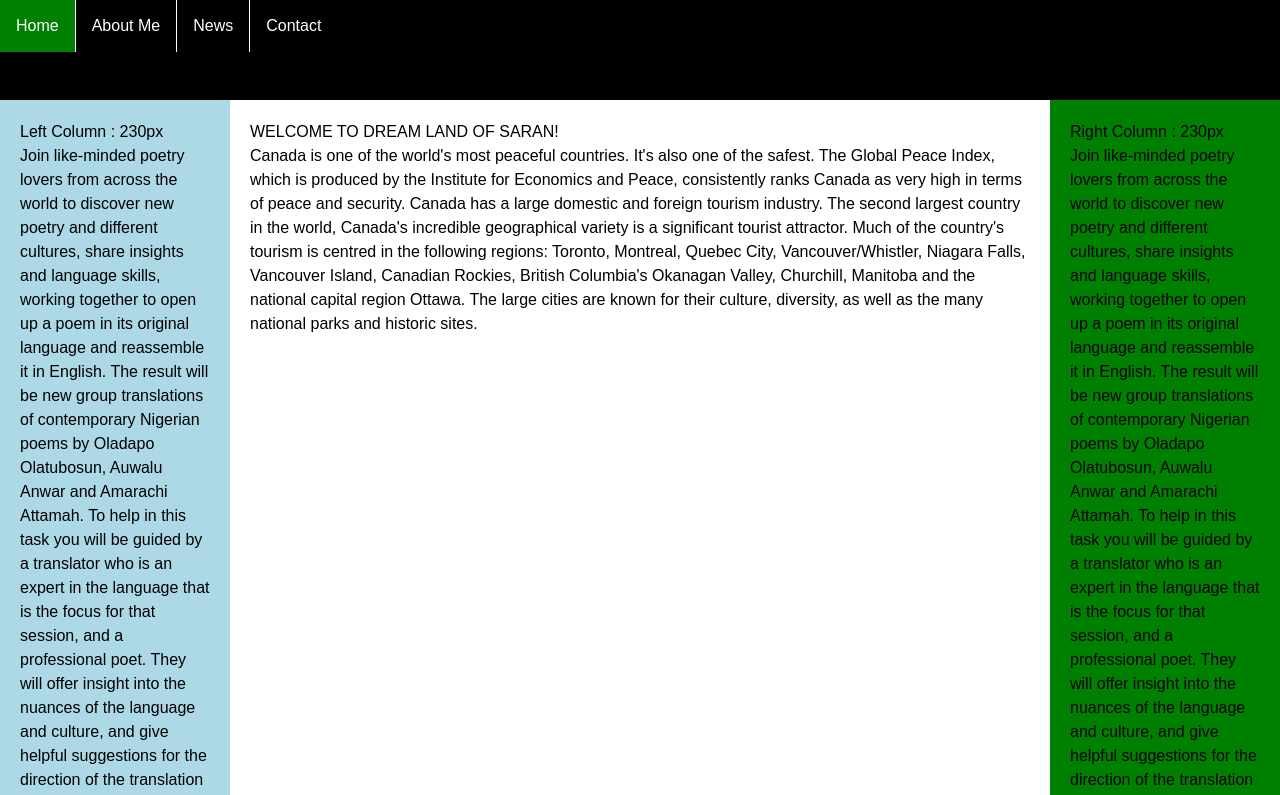
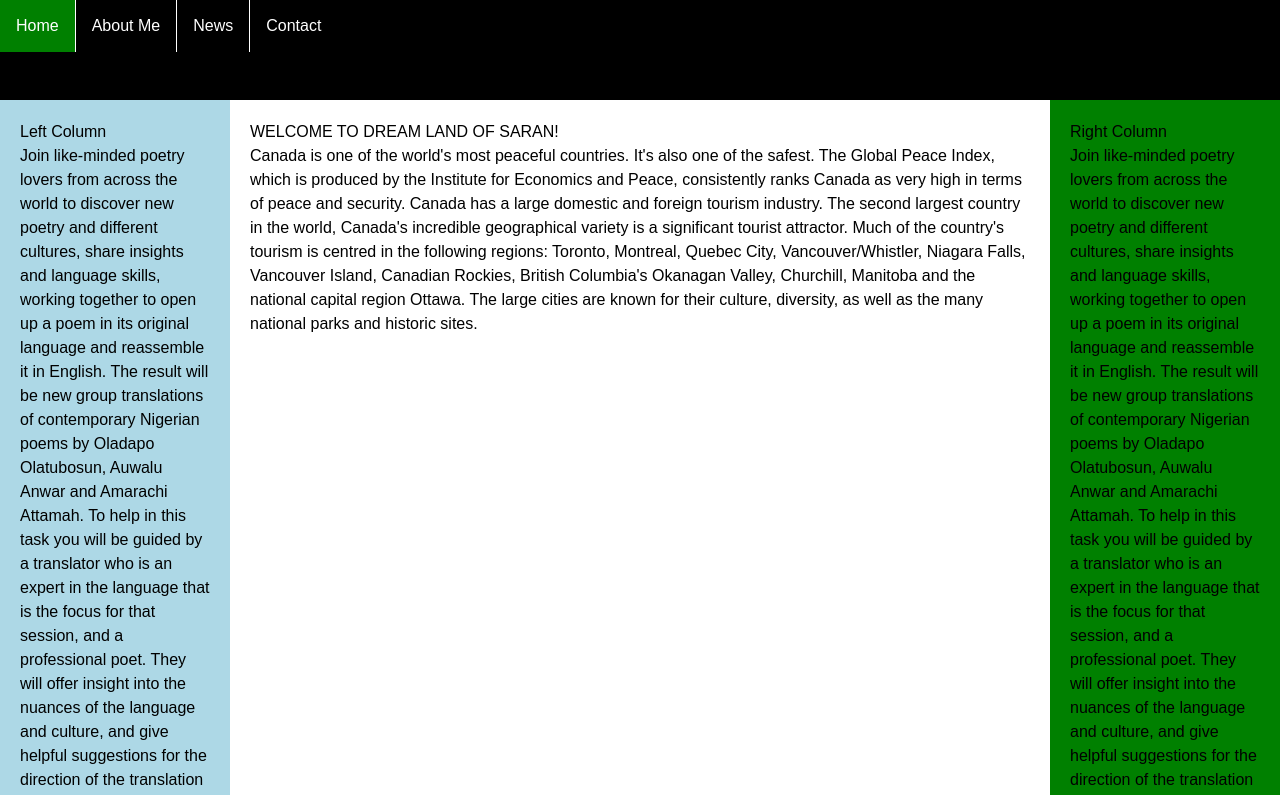
Before and after one commit to saran4603/CSS-Website, a plain HTML site: page index.html in a window 1280 px wide. Shown: the top 795 px of the page. Drawn offline with Linux system fonts and the light colour scheme.

Commit message:
Update index.html

```diff
--- a/index.html
+++ b/index.html
@@ -28,7 +28,7 @@
 	</div>
 	<div id="leftcolumn">
 		<div class="innertext">
-			Left Column : 230px<br>Join like-minded poetry lovers from across the world to discover new poetry and different cultures, share insights and language skills, working together to open up a poem in its original language and reassemble it in English. The result will be new group translations of contemporary Nigerian poems by Oladapo Olatubosun, Auwalu Anwar and Amarachi Attamah.
+			Left Column <br>Join like-minded poetry lovers from across the world to discover new poetry and different cultures, share insights and language skills, working together to open up a poem in its original language and reassemble it in English. The result will be new group translations of contemporary Nigerian poems by Oladapo Olatubosun, Auwalu Anwar and Amarachi Attamah.
 
 			To help in this task you will be guided by a translator who is an expert in the language that is the focus for that session, and a professional poet. They will offer insight into the nuances of the language and culture, and give helpful suggestions for the direction of the translation that is produced.
 
@@ -37,7 +37,7 @@
 	</div>
 	<div id="rightcolumn">
 		<div class="innertext">
-			Right Column : 230px<br>Join like-minded poetry lovers from across the world to discover new poetry and different cultures, share insights and language skills, working together to open up a poem in its original language and reassemble it in English. The result will be new group translations of contemporary Nigerian poems by Oladapo Olatubosun, Auwalu Anwar and Amarachi Attamah.
+			Right Column <br>Join like-minded poetry lovers from across the world to discover new poetry and different cultures, share insights and language skills, working together to open up a poem in its original language and reassemble it in English. The result will be new group translations of contemporary Nigerian poems by Oladapo Olatubosun, Auwalu Anwar and Amarachi Attamah.
 
 			To help in this task you will be guided by a translator who is an expert in the language that is the focus for that session, and a professional poet. They will offer insight into the nuances of the language and culture, and give helpful suggestions for the direction of the translation that is produced.
 
```
